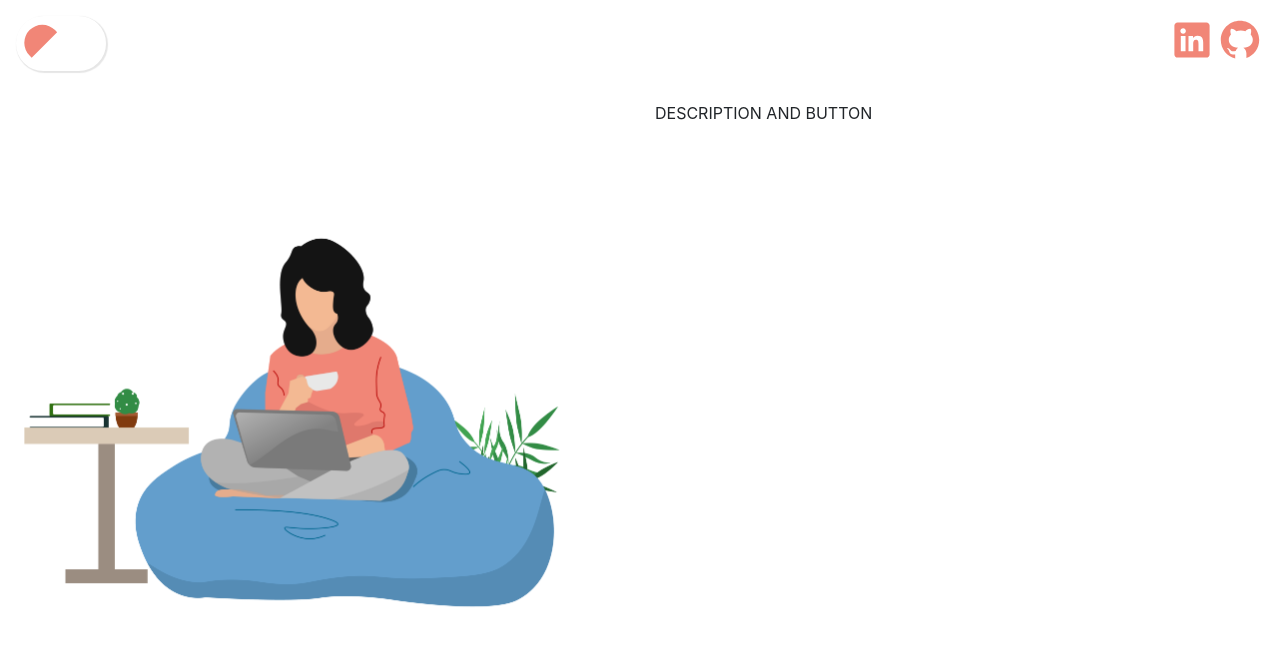
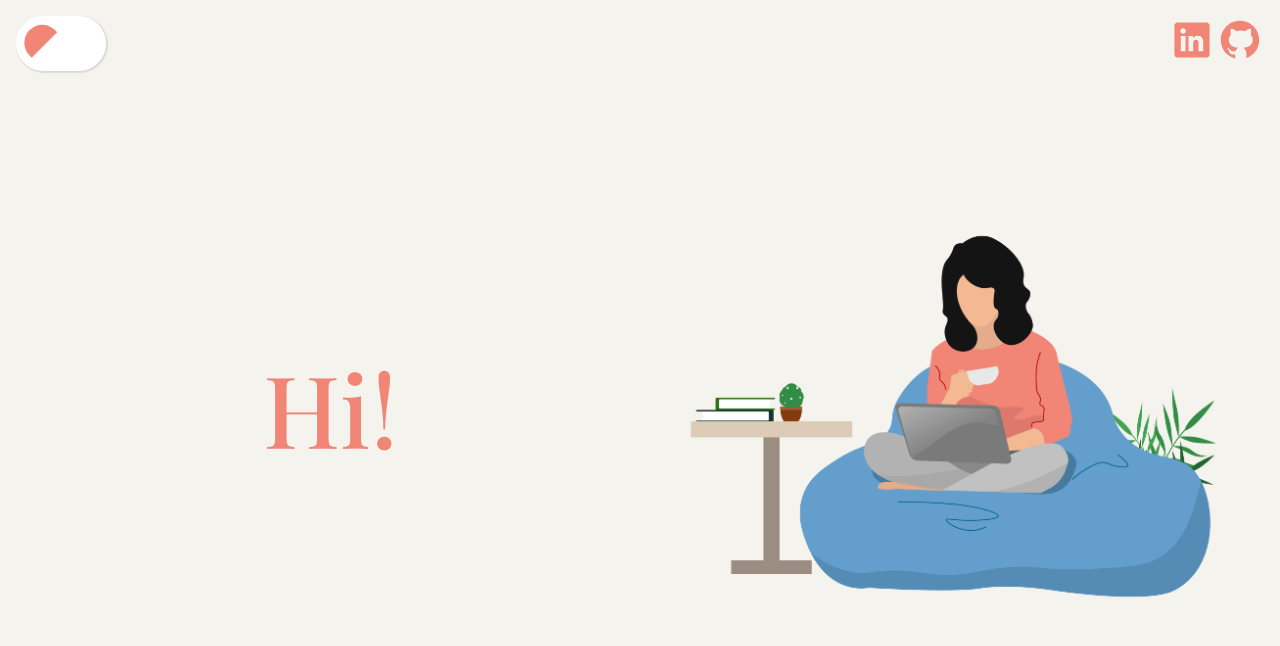
Before and after one commit to irinavasilescu/Portfolio, an Angular app: page / in a window 1280 px wide. Shown: the top 646 px of the page. Built offline with nearby package versions, Linux system fonts and the light colour scheme.

Commit message:
fixed uiStyleToggleService

```diff
--- a/src/app/app.component.html
+++ b/src/app/app.component.html
@@ -1,4 +1,7 @@
 <html class="background">
+    <head>
+        <link href="https://fonts.googleapis.com/css2?family=Playfair+Display:wght@500&display=swap" rel="stylesheet">
+    </head>
     <body class="background">
         <div class="row pt-3 pr-3 pl-3">
             <div class="col">
--- a/src/app/app.component.scss
+++ b/src/app/app.component.scss
@@ -3,6 +3,34 @@
     width: 100%;
     height: 100%;
     overflow: auto;
+}
+
+.ft {
+    font-family: 'Playfair Display', serif;
+}
+
+// =================================
+//         TEXT COLORS
+// =================================
+
+.primary-color {
+    color: var(--primary-color);
+}
+
+// =================================
+//        TEXT ALIGNMENT
+// =================================
+.overall-center {
+    display: flex;
+    justify-content: center;
+    align-items: center;
+}
+
+// =================================
+//          FONT SIZES
+// =================================
+.xx-large {
+    font-size: 100px;
 }
 
 // =================================
--- a/src/app/services/ui-style-toggle.service.ts
+++ b/src/app/services/ui-style-toggle.service.ts
@@ -13,6 +13,7 @@ export class UiStyleToggleService {
 	private readonly THEME_KEY = 'THEME';
 	private readonly DARK_THEME_VALUE = 'DARK';
 	private readonly LIGHT_THEME_VALUE = 'LIGHT';
+	private readonly LIGHT_THEME_CLASS_NAME = 'theme-light';
 	private readonly DARK_THEME_CLASS_NAME = 'theme-dark';
 	private darkThemeSelected = false;
 
@@ -36,12 +37,14 @@ export class UiStyleToggleService {
 	private setLightTheme() {
 		console.log('LIGHT THEME');
 		document.body.classList.remove(this.DARK_THEME_CLASS_NAME);
+		document.body.classList.add(this.LIGHT_THEME_CLASS_NAME);
 		this.darkThemeSelected = false;
 		this.theme$.next(ThemeMode.LIGHT);
 	}
 
 	private setDarkTheme() {
 		console.log('DARK THEME');
+		document.body.classList.remove(this.LIGHT_THEME_CLASS_NAME);
 		document.body.classList.add(this.DARK_THEME_CLASS_NAME);
 		this.darkThemeSelected = true;
 		this.theme$.next(ThemeMode.DARK);
--- a/src/app/welcome/welcome.component.html
+++ b/src/app/welcome/welcome.component.html
@@ -1,5 +1,8 @@
 <div class="row" style="display: flex; flex-wrap: wrap;">
-    <div class="col" style="text-align: right; height: auto">
+    <div class="col ml-4 overall-center">
+        <span class="ft xx-large primary-color">Hi!</span>
+    </div>
+    <div class="col" style="text-align: initial; height: auto">
         <img class="bottom w-100" *ngIf="isDarkTheme()" src="../../assets/woman1_dark.png"/>
         <img class="top w-100" *ngIf="!isDarkTheme()" src="../../assets/woman1_light.png"/>
         <!-- <div id="crossfade" class="w-100">
@@ -7,7 +10,4 @@
             <img class="top w-100" [ngClass]="{'transparent' : darkTheme}" src="../../assets/woman1_light.png"/>
         </div> -->
     </div>
-    <div class="col">
-        DESCRIPTION AND BUTTON
-    </div>
 </div>
```
